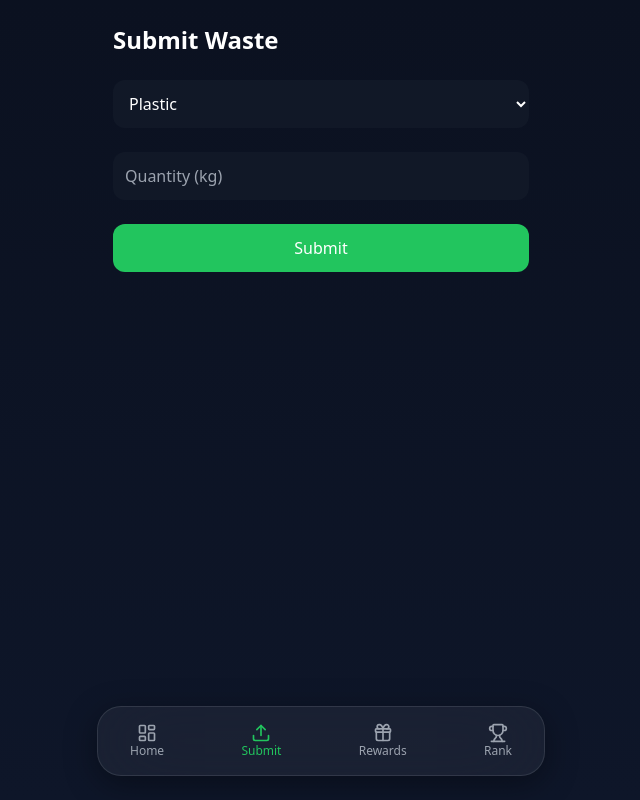
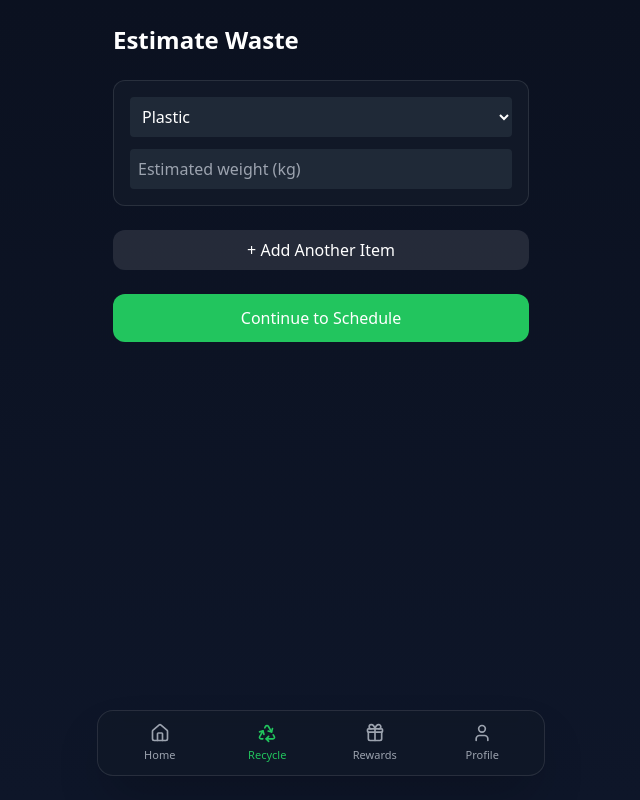
Before and after one commit to dhrxvjhx/ReValue, a React (Vite) app: page /submit in a window 1280 px wide. Shown: the whole page, without its empty margins (319-959 px from the left). Built offline with nearby package versions, Linux system fonts and the light colour scheme.

Commit message:
Sprint 2 changes in pickup-workflow

```diff
--- a/package.json
+++ b/package.json
@@ -15,6 +15,7 @@
     "react": "^19.2.0",
     "react-countup": "^6.5.3",
     "react-dom": "^19.2.0",
+    "react-hot-toast": "^2.6.0",
     "react-router-dom": "^7.13.0",
     "recharts": "^3.7.0"
   },
--- a/src/components/BottomNav.jsx
+++ b/src/components/BottomNav.jsx
@@ -1,48 +1,46 @@
+import { Home, Recycle, Gift, User } from "lucide-react"
 import { NavLink } from "react-router-dom"
-import {
-    LayoutDashboard,
-    Upload,
-    Gift,
-    Trophy,
-} from "lucide-react"
 
 function BottomNav() {
-    const linkStyle = ({ isActive }) =>
-        `flex flex-col items-center text-xs ${isActive ? "text-primary" : "text-gray-400"
-        }`
-
     return (
-        <div className="
-  fixed bottom-6 left-1/2 -translate-x-1/2
-  w-full max-w-md mx-auto
-  bg-white/5 backdrop-blur-2xl
-  border border-white/10
-  rounded-3xl
-  py-4 px-8
-  flex justify-between
-  shadow-[0_8px_32px_0_rgba(0,0,0,0.37)]
-">
-            <NavLink to="/" className={linkStyle}>
-                <LayoutDashboard size={20} />
-                Home
-            </NavLink>
-
-            <NavLink to="/submit" className={linkStyle}>
-                <Upload size={20} />
-                Submit
-            </NavLink>
-
-            <NavLink to="/rewards" className={linkStyle}>
-                <Gift size={20} />
-                Rewards
-            </NavLink>
-
-            <NavLink to="/leaderboard" className={linkStyle}>
-                <Trophy size={20} />
-                Rank
-            </NavLink>
+        <div className="fixed bottom-6 left-0 right-0 flex justify-center z-50">
+            <div
+                className="
+          w-full max-w-md
+          bg-[#111827]/80 backdrop-blur-md
+          border border-white/10
+          rounded-2xl
+          py-3 px-2
+          flex justify-between
+          shadow-2xl
+        "
+            >
+                <NavItem to="/" icon={Home} label="Home" />
+                <NavItem to="/submit" icon={Recycle} label="Recycle" />
+                <NavItem to="/rewards" icon={Gift} label="Rewards" />
+                <NavItem to="/profile" icon={User} label="Profile" />
+            </div>
         </div>
     )
 }
 
+function NavItem({ to, icon: Icon, label }) {
+    return (
+        <NavLink
+            to={to}
+            className={({ isActive }) =>
+                `
+        flex flex-col items-center justify-center
+        flex-1
+        transition
+        ${isActive ? "text-primary" : "text-gray-400"}
+        `
+            }
+        >
+            <Icon size={20} />
+            <span className="text-[11px] mt-1">{label}</span>
+        </NavLink>
+    )
+}
+
 export default BottomNav
--- a/src/pages/SubmitWaste.jsx
+++ b/src/pages/SubmitWaste.jsx
@@ -1,45 +1,74 @@
 import { useState } from "react"
-import { useApp } from "../context/AppContext"
+import { useNavigate } from "react-router-dom"
 
 function SubmitWaste() {
-    const { addSubmission } = useApp()
-    const [type, setType] = useState("plastic")
-    const [quantity, setQuantity] = useState("")
+    const navigate = useNavigate()
 
-    const handleSubmit = () => {
-        if (!quantity || quantity <= 0) return
-        addSubmission(type, Number(quantity))
-        setQuantity("")
-        alert("Submission successful!")
+    const [items, setItems] = useState([
+        { type: "plastic", estimated: "" }
+    ])
+
+    const addItem = () => {
+        setItems([...items, { type: "plastic", estimated: "" }])
+    }
+
+    const updateItem = (index, field, value) => {
+        const updated = [...items]
+        updated[index][field] = value
+        setItems(updated)
+    }
+
+    const handleNext = () => {
+        if (items.some(item => !item.estimated || item.estimated <= 0)) {
+            alert("Please enter valid estimated weights")
+            return
+        }
+
+        navigate("/schedule", { state: { items } })
     }
 
     return (
         <div className="space-y-6">
-            <h2 className="text-2xl font-bold">Submit Waste</h2>
+            <h2 className="text-2xl font-bold">Estimate Waste</h2>
 
+            {items.map((item, index) => (
+                <div
+                    key={index}
+                    className="space-y-3 bg-[#111827] p-4 rounded-xl border border-white/10"
+                >
                     <select
-                value={type}
-                onChange={e => setType(e.target.value)}
-                className="w-full p-3 bg-[#111827] rounded-xl"
+                        value={item.type}
+                        onChange={(e) => updateItem(index, "type", e.target.value)}
+                        className="w-full p-2 bg-[#1f2937] rounded"
                     >
                         <option value="plastic">Plastic</option>
                         <option value="paper">Paper</option>
                         <option value="metal">Metal</option>
+                        <option value="cardboard">Cardboard</option>
                     </select>
 
                     <input
                         type="number"
-                value={quantity}
-                onChange={e => setQuantity(e.target.value)}
-                placeholder="Quantity (kg)"
-                className="w-full p-3 bg-[#111827] rounded-xl"
+                        placeholder="Estimated weight (kg)"
+                        value={item.estimated}
+                        onChange={(e) => updateItem(index, "estimated", e.target.value)}
+                        className="w-full p-2 bg-[#1f2937] rounded"
                     />
+                </div>
+            ))}
 
             <button
-                onClick={handleSubmit}
-                className="w-full bg-primary py-3 rounded-xl"
+                onClick={addItem}
+                className="w-full py-2 bg-white/10 rounded-xl"
             >
-                Submit
+                + Add Another Item
+            </button>
+
+            <button
+                onClick={handleNext}
+                className="w-full py-3 bg-primary rounded-xl"
+            >
+                Continue to Schedule
             </button>
         </div>
     )
```
Also changed, not shown: 1 other file (tests, documents, lock files or other folders). Lines whose indentation alone changed are shown as unchanged.
